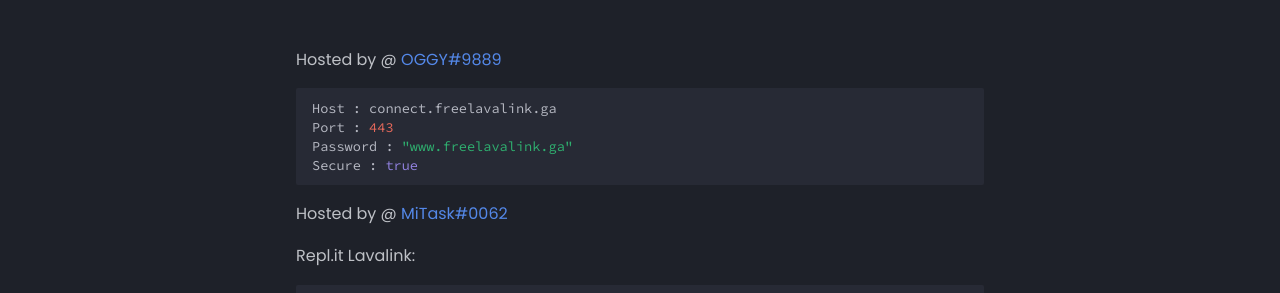
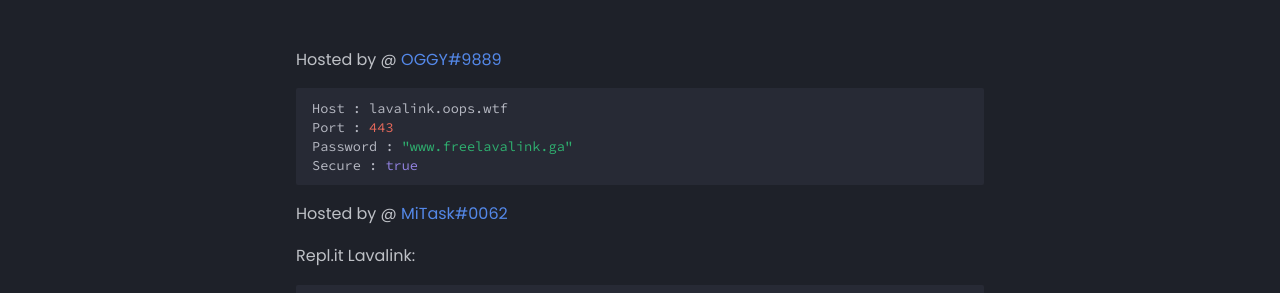
Before and after one commit to DarrenOfficial/lavalink-list, an MkDocs documentation site: the page built from docs/SSL/lavalink-with-ssl.md, in a window 1280 px wide. Shown: the part 181-474 px from the top of the page. Built offline with MkDocs 1.6.1 and Material for MkDocs 9.7.7, drawn with Linux system fonts in a browser that asks for light colours; comment, search, counter and statistics services are not loaded.

Commit message:
Update lavalink-with-ssl.md

````diff
--- a/docs/SSL/lavalink-with-ssl.md
+++ b/docs/SSL/lavalink-with-ssl.md
@@ -6,7 +6,7 @@ description: SSL Uses Secure WS connection, whilst No SSL uses standard WS. if y
 ---
 Hosted by @ [OGGY#9889](https://bit.ly/freelavalink)
 ```bash
-Host : connect.freelavalink.ga
+Host : lavalink.oops.wtf
 Port : 443
 Password : "www.freelavalink.ga"
 Secure : true
````
